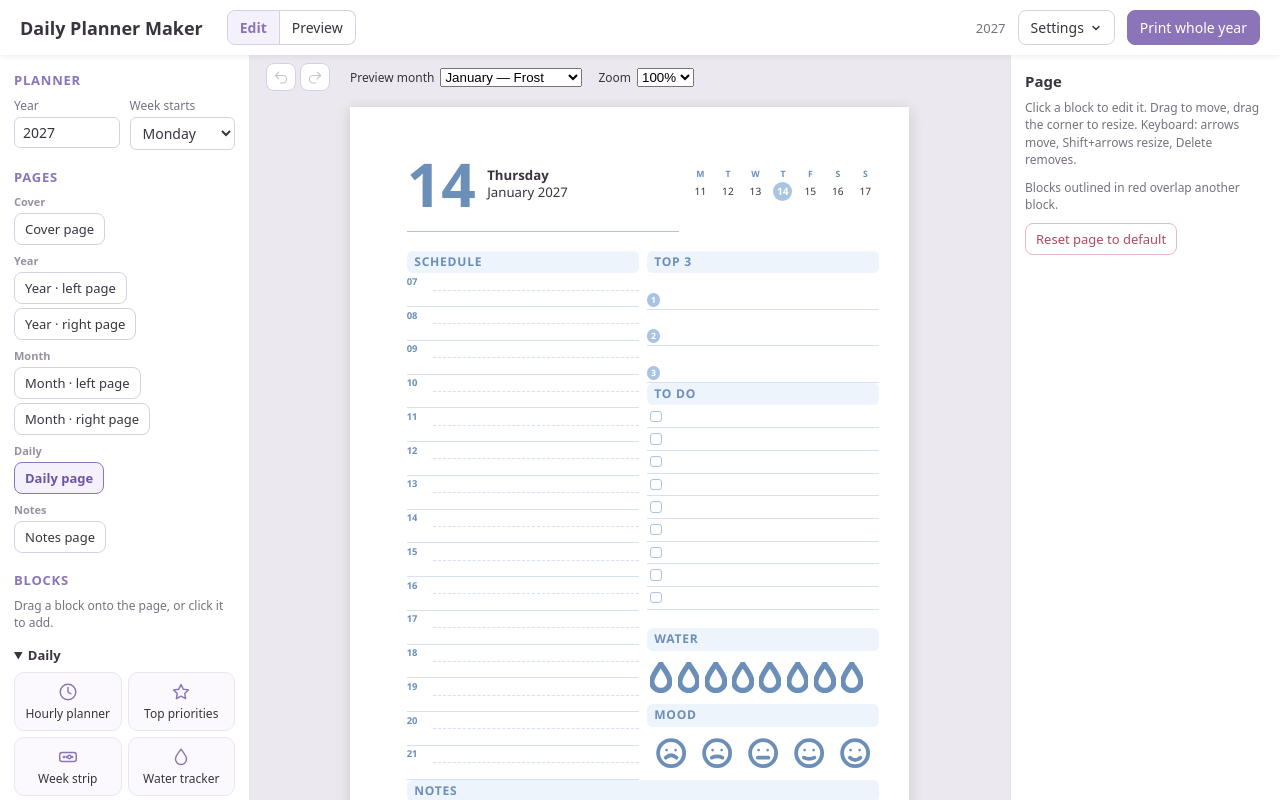
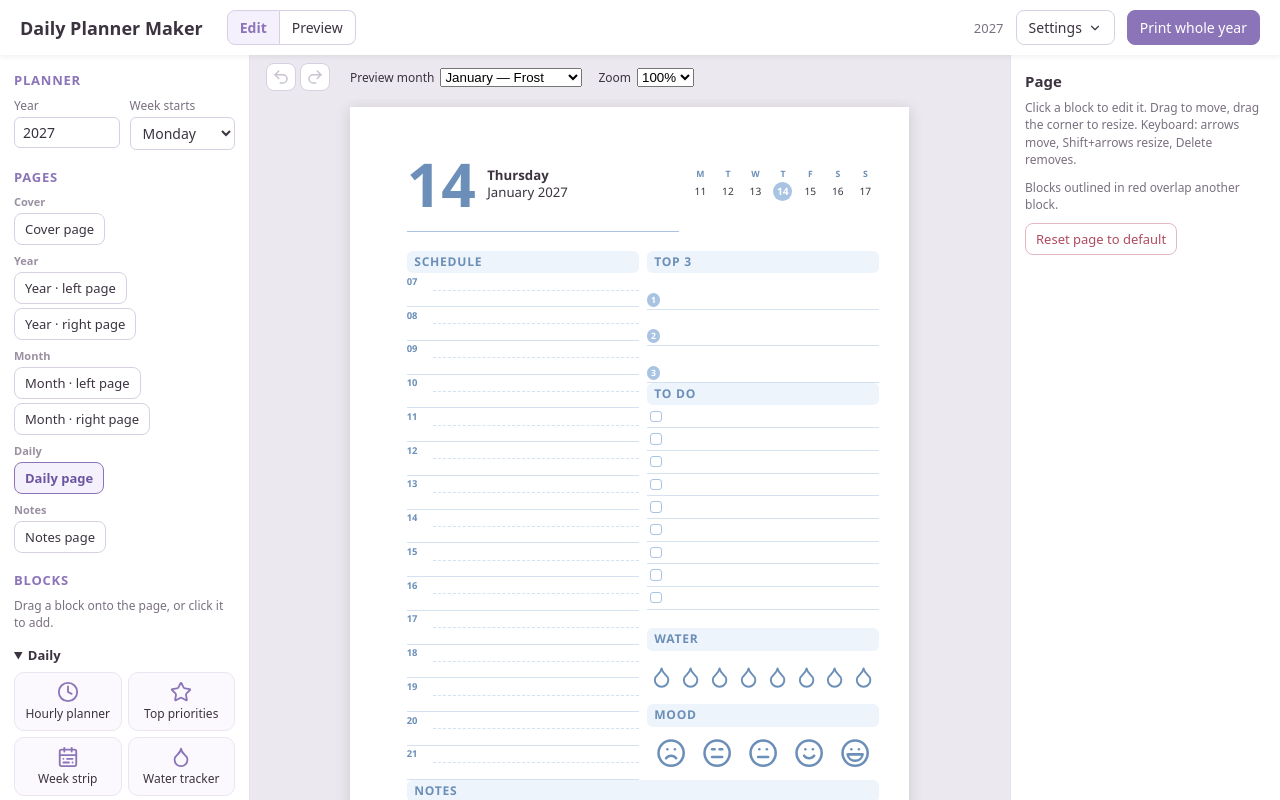
Before and after one commit to ZuZanaZZ/Daily-Planner, a React (Vite) app: page / in a window 1280 px wide. Built offline with nearby package versions, Linux system fonts and the light colour scheme.

Commit message:
Replace old icons with React-icons Lucide

```diff
--- a/src/blocks/Trackers.tsx
+++ b/src/blocks/Trackers.tsx
@@ -1,5 +1,5 @@
 import type { BlockProps } from './registry';
-import { LuMoon } from "react-icons/lu";
+import { LuAnnoyed, LuDroplet, LuFrown, LuLaugh, LuMeh, LuMoon, LuSmile } from 'react-icons/lu';
 
 /** Splits a comma separated prop into trimmed labels. */
 export function labelList(value: unknown): string[] {
@@ -7,14 +7,6 @@ export function labelList(value: unknown): string[] {
     .split(',')
     .map((s) => s.trim())
     .filter(Boolean);
-}
-
-function Drop() {
-  return (
-    <svg className="blk-icon" viewBox="0 0 10 14">
-      <path d="M5 0.8 C3.5 3.4 0.8 6.4 0.8 9 A4.2 4.2 0 0 0 9.2 9 C9.2 6.4 6.5 3.4 5 0.8 Z" />
-    </svg>
-  );
 }
 
 /** Water tracker: a row of droplets to colour in. */
@@ -25,14 +17,14 @@ export function Water({ props }: BlockProps<{ title: string; count: number }>) {
       {props.title && <div className="blk-title">{props.title}</div>}
       <div className="blk-icons">
         {Array.from({ length: count }, (_, i) => (
-          <Drop key={i} />
+          <LuDroplet key={i} className="blk-icon" />
         ))}
       </div>
     </div>
   );
 }
 
-/** Sleep tracker: a row of moons, colour one in per hour of sleep*/
+/** Sleep tracker: a row of moons, colour one in per hour of sleep. */
 export function Sleep({ props }: BlockProps<{ title: string; hours: number }>) {
   const hours = Math.max(1, Math.min(12, Math.round(props.hours)));
   return (
@@ -40,25 +32,15 @@ export function Sleep({ props }: BlockProps<{ title: string; hours: number }>) {
       {props.title && <div className="blk-title">{props.title}</div>}
       <div className="blk-icons">
         {Array.from({ length: hours }, (_, i) => (
-          <LuMoon key={i} className="blk-icon"/>
+          <LuMoon key={i} className="blk-icon" />
         ))}
       </div>
     </div>
-  )
+  );
 }
 
-function Face({ mood }: { mood: number }) {
-  // mood -2 (sad) .. 2 (happy) controls the mouth curve.
-  const curve = 13 + mood * 1.6;
-  return (
-    <svg className="blk-icon" viewBox="0 0 20 20">
-      <circle cx="10" cy="10" r="8.6" />
-      <circle cx="7" cy="8" r="0.9" className="fill" />
-      <circle cx="13" cy="8" r="0.9" className="fill" />
-      <path d={`M6.5 13 Q10 ${curve} 13.5 13`} />
-    </svg>
-  );
-}
+/** Mood faces from sad to happy. */
+const FACES = [LuFrown, LuAnnoyed, LuMeh, LuSmile, LuLaugh];
 
 /** Mood: five faces from sad to happy, circle one. */
 export function Mood({ props }: BlockProps<{ title: string }>) {
@@ -66,8 +48,8 @@ export function Mood({ props }: BlockProps<{ title: string }>) {
     <div className="blk-box">
       {props.title && <div className="blk-title">{props.title}</div>}
       <div className="blk-icons blk-icons--spread">
-        {[-2, -1, 0, 1, 2].map((m) => (
-          <Face key={m} mood={m} />
+        {FACES.map((Face, i) => (
+          <Face key={i} className="blk-icon" />
         ))}
       </div>
     </div>
--- a/src/components/SettingsMenu.tsx
+++ b/src/components/SettingsMenu.tsx
@@ -1,4 +1,5 @@
 import { useEffect, useRef, useState } from 'react';
+import { LuChevronDown } from 'react-icons/lu';
 import { DEFAULT_TEMPLATES } from '../model/defaultTemplates';
 import { normalizeState, useStore } from '../state/store';
 import { PlannerFields } from './PlannerFields';
@@ -61,9 +62,7 @@ export function SettingsMenu({ pageCount }: Props) {
     <div className="menu" ref={root}>
       <button className={`menu__button${open ? ' is-open' : ''}`} onClick={() => setOpen(!open)} aria-expanded={open}>
         Settings
-        <svg width="12" height="12" viewBox="0 0 12 12" aria-hidden="true">
-          <path d="M3 4.5l3 3 3-3" fill="none" stroke="currentColor" strokeWidth="1.5" strokeLinecap="round" />
-        </svg>
+        <LuChevronDown size={14} aria-hidden="true" />
       </button>
 
       {open && (
--- a/src/editor/icons.tsx
+++ b/src/editor/icons.tsx
@@ -1,114 +1,54 @@
-import type { ReactNode } from 'react';
+import type { IconType } from 'react-icons';
+import {
+  LuCalendar,
+  LuCalendarRange,
+  LuClock,
+  LuDroplet,
+  LuGrid3X3,
+  LuHeading,
+  LuHeart,
+  LuLayoutGrid,
+  LuList,
+  LuListTodo,
+  LuMoon,
+  LuNotebookPen,
+  LuRedo2,
+  LuSmile,
+  LuSquareCheck,
+  LuStar,
+  LuTable,
+  LuTable2,
+  LuType,
+  LuUndo2,
+  LuUtensils,
+} from 'react-icons/lu';
 
-/** Simple outline icons (24 x 24, stroke only) for the block palette. */
-const ICONS: Record<string, ReactNode> = {
-  clock: (
-    <>
-      <circle cx="12" cy="12" r="8.5" />
-      <path d="M12 7v5l3.2 2" />
-    </>
-  ),
-  star: <path d="M12 3.8l2.5 5.1 5.6.8-4 3.9.9 5.6L12 16.6l-5 2.6.9-5.6-4-3.9 5.6-.8z" />,
-  week: (
-    <>
-      <rect x="3" y="7" width="18" height="10" rx="2.5" />
-      <circle cx="7.5" cy="12" r="0.6" />
-      <circle cx="10.5" cy="12" r="0.6" />
-      <circle cx="13.5" cy="12" r="1.8" />
-      <circle cx="16.5" cy="12" r="0.6" />
-    </>
-  ),
-  droplet: <path d="M12 3.5C9 7.6 6 11 6 14.2a6 6 0 0 0 12 0C18 11 15 7.6 12 3.5z" />,
-  moon: <path d="M19 14.5A8 8 0 0 1 9.5 5a8 8 0 1 0 9.5 9.5z" />,
-  smile: (
-    <>
-      <circle cx="12" cy="12" r="8.5" />
-      <path d="M9 9.8v.4M15 9.8v.4M8.5 14.2c.9 1.4 2.1 2.1 3.5 2.1s2.6-.7 3.5-2.1" />
-    </>
-  ),
-  utensils: <path d="M5 3.5v5a2 2 0 0 0 4 0v-5M7 3.5v17M17.5 20.5v-17c-2 1.8-3 4.6-3 8.5h3" />,
-  heart: <path d="M12 19.5s-7.5-4.4-7.5-10A4 4 0 0 1 12 7.3a4 4 0 0 1 7.5 2.2c0 5.6-7.5 10-7.5 10z" />,
-  checkbox: (
-    <>
-      <rect x="4" y="4" width="16" height="16" rx="3.5" />
-      <path d="M8.5 12.3l2.4 2.4 4.6-4.9" />
-    </>
-  ),
-  tracker: (
-    <>
-      <rect x="3" y="5" width="18" height="14" rx="2" />
-      <path d="M3 9.7h18M3 14.3h18M8 5v14M12.5 5v14M17 5v14" />
-    </>
-  ),
-  list: (
-    <>
-      <path d="M9.5 6.5h10M9.5 12h10M9.5 17.5h10" />
-      <circle cx="5.2" cy="6.5" r="1" />
-      <circle cx="5.2" cy="12" r="1" />
-      <circle cx="5.2" cy="17.5" r="1" />
-    </>
-  ),
-  yearGrid: (
-    <>
-      <rect x="3.5" y="3.5" width="7" height="7" rx="1.5" />
-      <rect x="13.5" y="3.5" width="7" height="7" rx="1.5" />
-      <rect x="3.5" y="13.5" width="7" height="7" rx="1.5" />
-      <rect x="13.5" y="13.5" width="7" height="7" rx="1.5" />
-    </>
-  ),
-  pixels: (
-    <>
-      {[4, 10, 16].flatMap((y) =>
-        [4, 10, 16].map((x) => <rect key={`${x}-${y}`} x={x} y={y} width="4" height="4" rx="1" />),
-      )}
-    </>
-  ),
-  boxes: (
-    <>
-      <rect x="3.5" y="3.5" width="17" height="17" rx="2" />
-      <path d="M3.5 9.2h17M3.5 14.8h17M12 3.5v17" />
-    </>
-  ),
-  heading: <path d="M6.5 5v14M17.5 5v14M6.5 12h11" />,
-  text: <path d="M5.5 7V5h13v2M12 5v14M9.5 19h5" />,
-  todo: (
-    <>
-      <path d="M4 6.5l1.5 1.5L8 5.5M4 13l1.5 1.5L8 12" />
-      <path d="M11 7h9M11 13.5h9M11 19h9M4.5 19h3" />
-    </>
-  ),
-  notes: (
-    <>
-      <rect x="5.5" y="3.5" width="14" height="17" rx="2" />
-      <path d="M9.5 8.5h6M9.5 12h6M9.5 15.5h4M3.5 7.5h3M3.5 12h3M3.5 16.5h3" />
-    </>
-  ),
-  undo: <path d="M9 14.5L4.5 10 9 5.5M4.5 10h10a5 5 0 0 1 0 10H11" />,
-  redo: <path d="M15 14.5l4.5-4.5L15 5.5M19.5 10h-10a5 5 0 0 0 0 10H13" />,
-  calendar: (
-    <>
-      <rect x="3.5" y="5" width="17" height="15.5" rx="2.5" />
-      <path d="M3.5 10h17M8 3v4M16 3v4" />
-      <path d="M8 14h.01M12 14h.01M16 14h.01M8 17.3h.01M12 17.3h.01" strokeWidth="2.2" />
-    </>
-  ),
+/** Icon names used by the block registry (`icon: '...'`) and the editor buttons. */
+const ICONS: Record<string, IconType> = {
+  clock: LuClock,
+  star: LuStar,
+  week: LuCalendarRange,
+  droplet: LuDroplet,
+  moon: LuMoon,
+  smile: LuSmile,
+  utensils: LuUtensils,
+  heart: LuHeart,
+  checkbox: LuSquareCheck,
+  tracker: LuTable,
+  list: LuList,
+  yearGrid: LuLayoutGrid,
+  pixels: LuGrid3X3,
+  boxes: LuTable2,
+  heading: LuHeading,
+  text: LuType,
+  todo: LuListTodo,
+  notes: LuNotebookPen,
+  undo: LuUndo2,
+  redo: LuRedo2,
+  calendar: LuCalendar,
 };
 
 export function BlockIcon({ name, size = 22 }: { name: string; size?: number }) {
-  return (
-    <svg
-      className="block-icon"
-      width={size}
-      height={size}
-      viewBox="0 0 24 24"
-      fill="none"
-      stroke="currentColor"
-      strokeWidth="1.6"
-      strokeLinecap="round"
-      strokeLinejoin="round"
-      aria-hidden="true"
-    >
-      {ICONS[name] ?? ICONS.notes}
-    </svg>
-  );
+  const Icon = ICONS[name] ?? ICONS.notes;
+  return <Icon className="block-icon" size={size} aria-hidden="true" />;
 }
--- a/src/styles/page.css
+++ b/src/styles/page.css
@@ -311,7 +311,7 @@
   font-weight: 800;
 }
 
-/* --- icons (water, mood) --- */
+/* --- icons (water, sleep, mood) --- */
 
 .blk-icons {
   flex: 1;
@@ -333,13 +333,8 @@
   flex: 0 1 auto;
   fill: none;
   stroke: var(--primary);
-  stroke-width: 2.5;
+  stroke-width: 2;
   stroke-linecap: round;
-}
-
-.blk-icon .fill {
-  fill: var(--primary);
-  stroke: none;
 }
 
 /* --- habit checklist --- */
```
